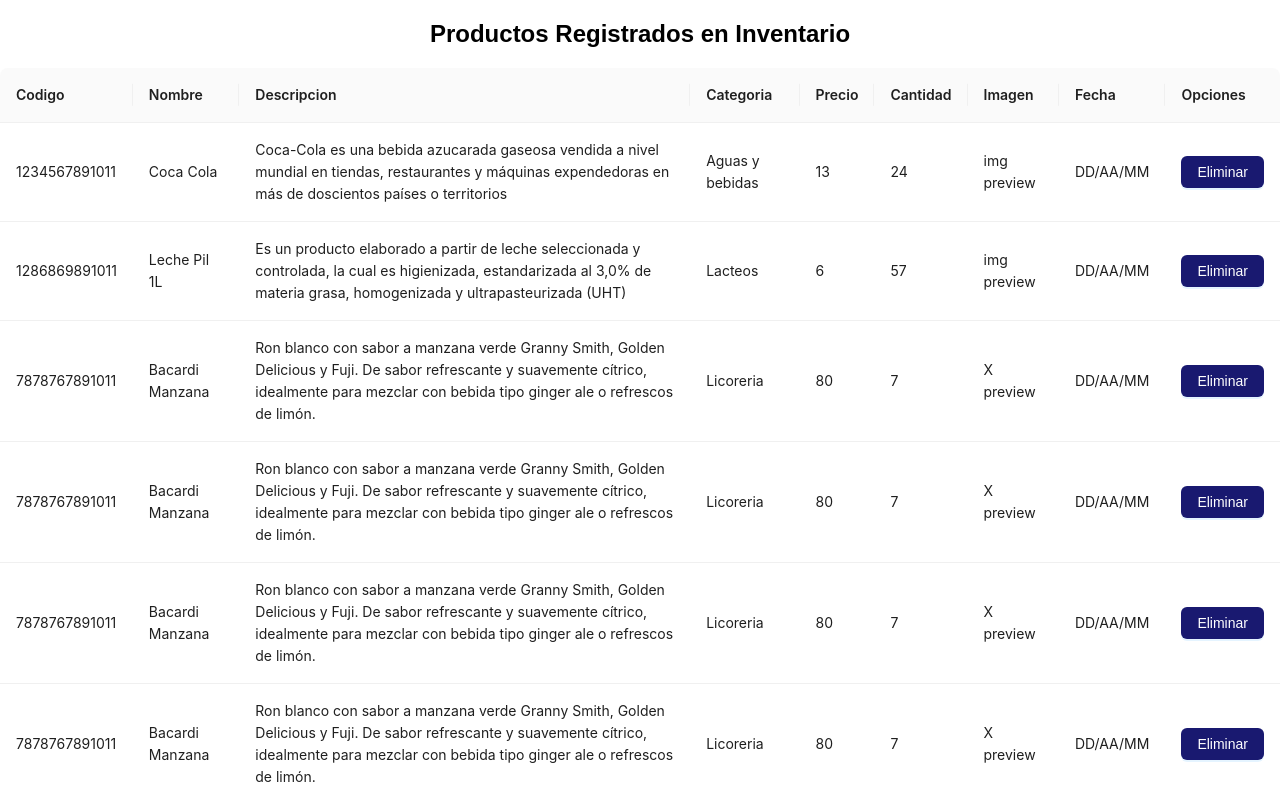
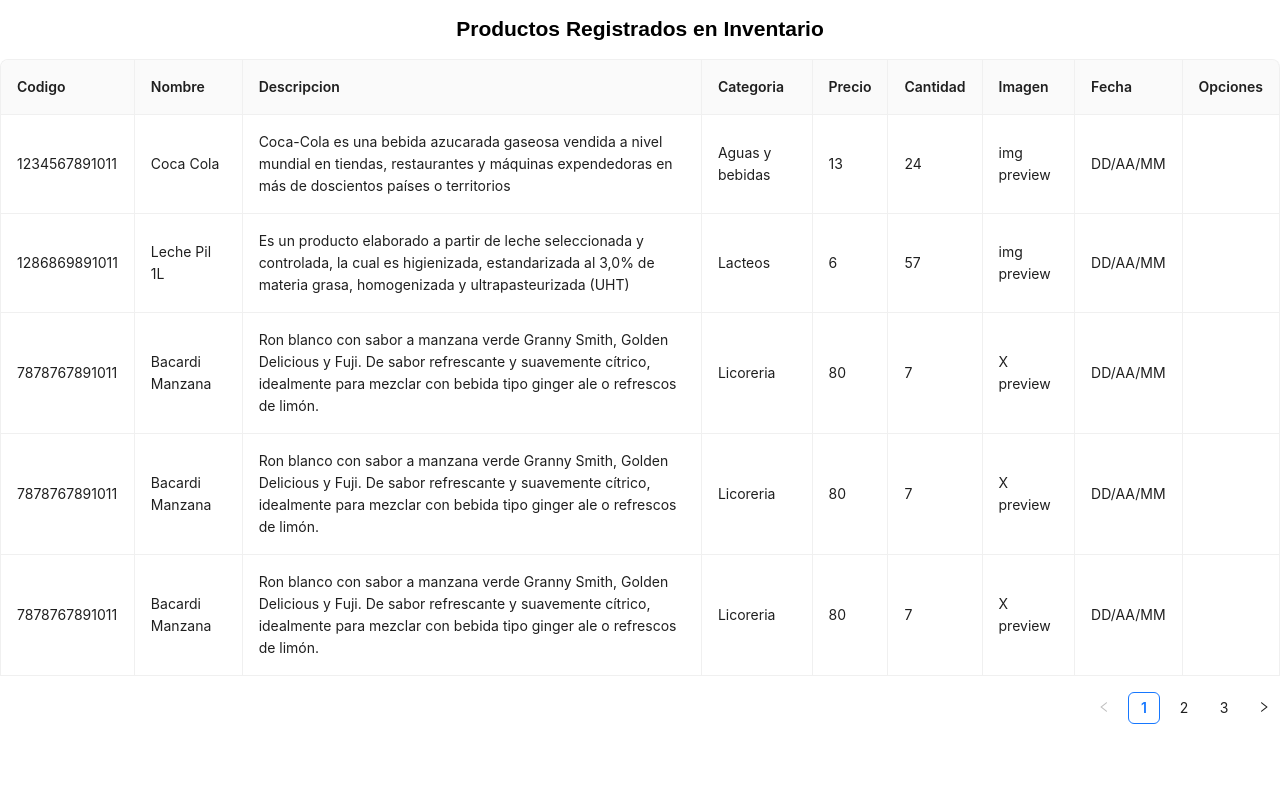
Before and after one commit to leonardoGit99/BettyStore, a React (Create React App) app in the folder bettystore/: page /mostrarinventario in a window 1280 px wide. Shown: the top 800 px of the page. Built offline with nearby package versions, Linux system fonts and the light colour scheme.

Commit message:
implementando tablaInventario estatica

```diff
--- a/bettystore/src/components/tablaInventario/TablaInventario.jsx
+++ b/bettystore/src/components/tablaInventario/TablaInventario.jsx
@@ -49,7 +49,7 @@ function TablaInventario() {
       title: "Opciones",
       dataIndex: "opciones",
       key: "opciones",
-      render: fila => <Button className='btnEliminar' type="primary" >Eliminar</Button>
+     //render: fila => <Button className='btnEliminar' type="primary" >Eliminar</Button>
     },
   ];
 
@@ -181,7 +181,7 @@ function TablaInventario() {
   return (
     <div className="tabla">
       <h2 className='subtituloTabla'>Productos Registrados en Inventario</h2>
-      <Table className='tablaMostrarInventario' columns={columns} dataSource={data} />
+      <Table className='tablaMostrarInventario'columns={columns} dataSource={data} bordered={true} pagination={{pageSize: 5, pagination: true}}/>
     </div>
   );
 }
--- a/bettystore/src/views/MostrarInventario.jsx
+++ b/bettystore/src/views/MostrarInventario.jsx
@@ -1,9 +1,14 @@
 import TablaInventario from "../components/tablaInventario/TablaInventario";
+import { Row, Col } from "antd";
 
 export default function MostrarInventario(){
   return(
-      <>
-        <TablaInventario></TablaInventario>
-      </>
+      <div>
+        <Row >
+          <Col span={24} >
+            <TablaInventario></TablaInventario>
+          </Col>
+        </Row>
+      </div>
   )
 }
```
